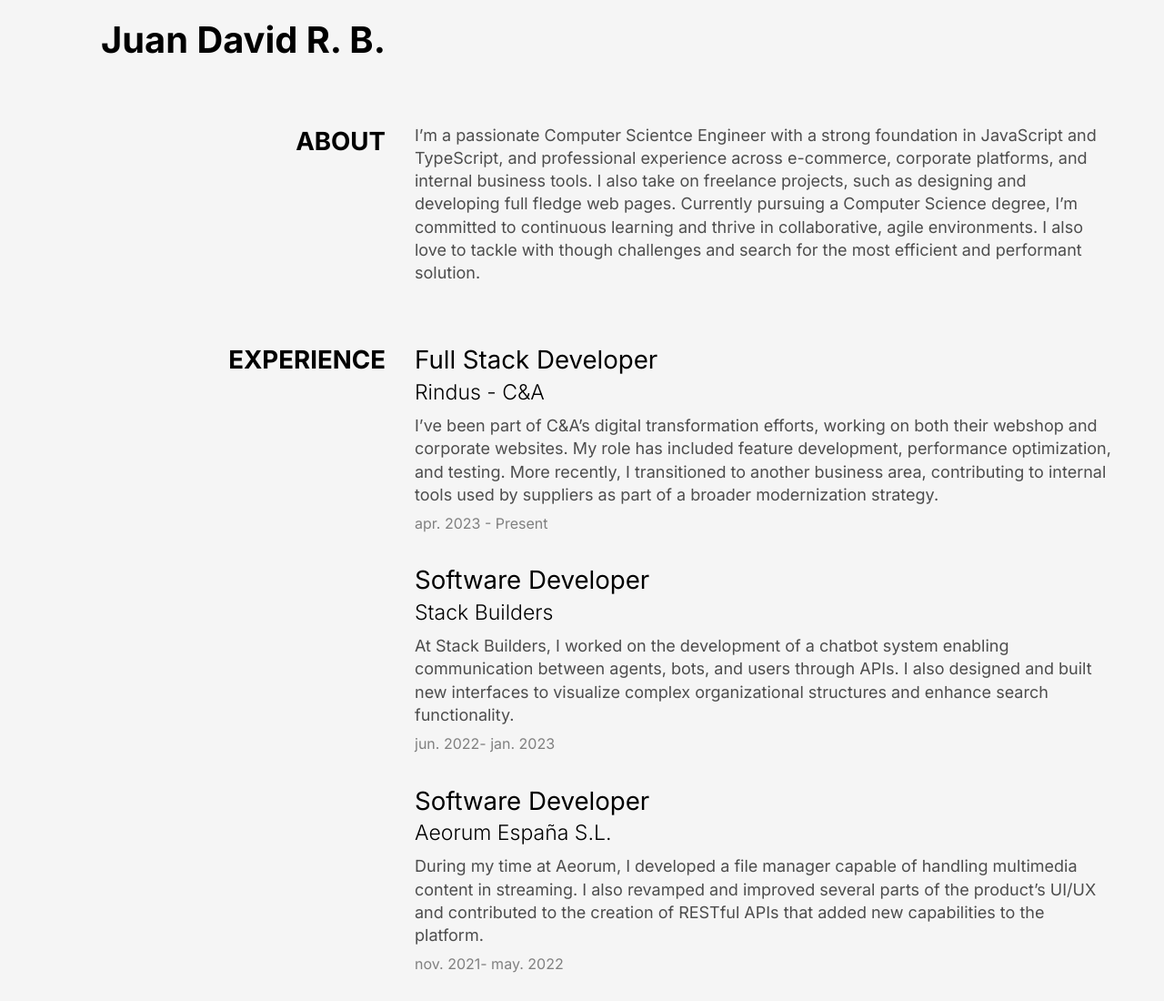
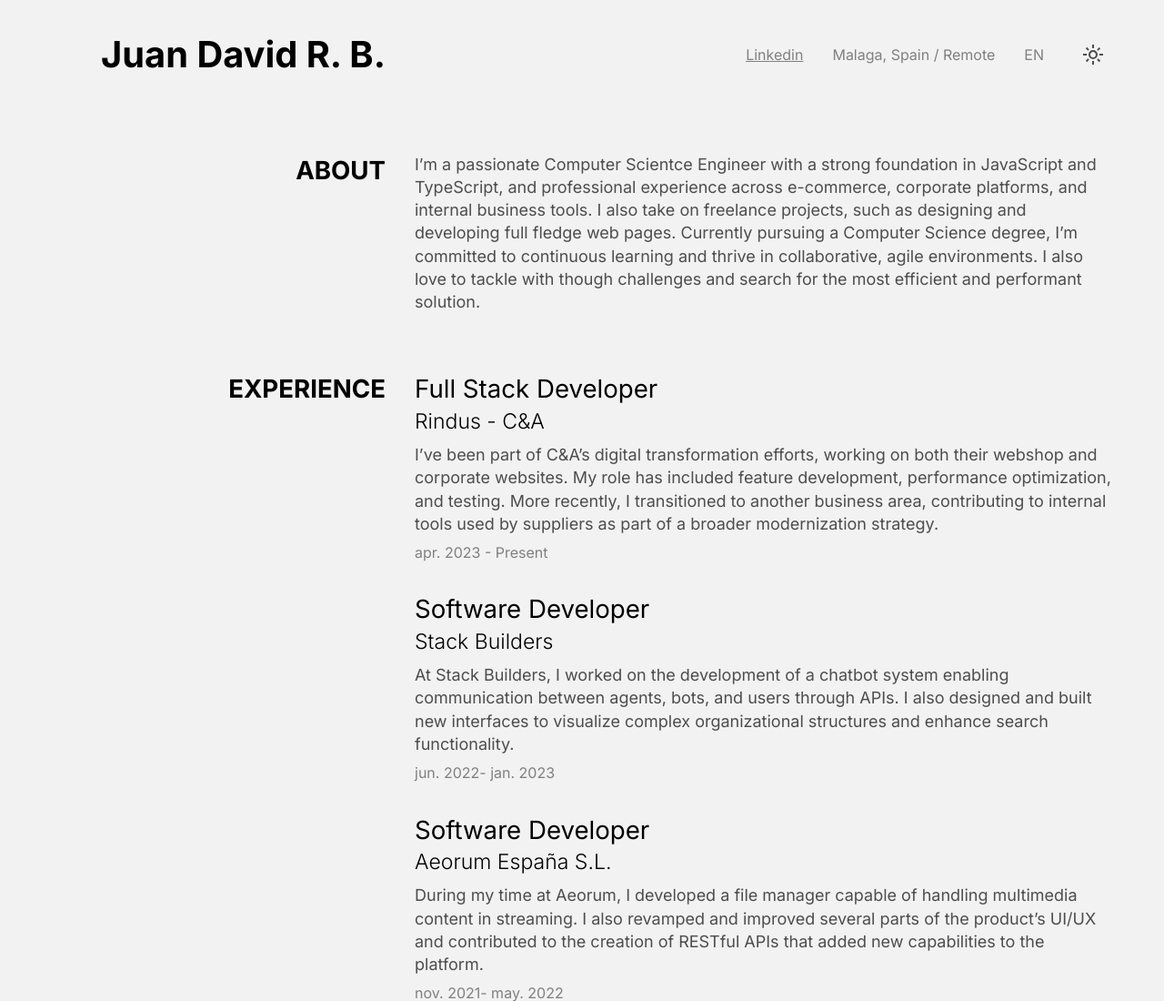
Before and after one commit to jramber/mysite, a plain HTML site: page index.html in a window 1280 px wide. Shown: the top 1100 px of the page at 91% size. Drawn offline with Linux system fonts and the light colour scheme.

Commit message:
add desktop navigation

```diff
--- a/index.html
+++ b/index.html
@@ -12,16 +12,23 @@
 
     </head>
     <body>
-        <nav>
-            <span>linkedin</span>
-            <span>email</span>
-            <span>Malaga, Spain / Remote</span>
-            <span>Language</span>
-            <span>Dark mode icon</span>
-        </nav>
         <div class="grid">
-            <div class="row">
+            <div class="row header">
                 <h1 class="row-title">Juan David R. B.</h1>
+
+                <div class="nav">
+                    <a href="www.linkedin.com/in/juandavidrb" target="_blank">Linkedin</a>
+                    <!-- <span>Email</span> -->
+                    <span>Malaga, Spain / Remote</span>
+                    <span>EN</span>
+                    <div class="svg-touch-area">
+                        <svg class="light-mode-icon" xmlns="http://www.w3.org/2000/svg" height="24px" viewBox="0 -960 960 960" width="24px"><path d="M480-360q50 0 85-35t35-85q0-50-35-85t-85-35q-50 0-85 35t-35 85q0 50 35 85t85 35Zm0 80q-83 0-141.5-58.5T280-480q0-83 58.5-141.5T480-680q83 0 141.5 58.5T680-480q0 83-58.5 141.5T480-280ZM200-440H40v-80h160v80Zm720 0H760v-80h160v80ZM440-760v-160h80v160h-80Zm0 720v-160h80v160h-80ZM256-650l-101-97 57-59 96 100-52 56Zm492 496-97-101 53-55 101 97-57 59Zm-98-550 97-101 59 57-100 96-56-52ZM154-212l101-97 55 53-97 101-59-57Zm326-268Z"/></svg>
+                        <svg class="dark-mode-icon" xmlns="http://www.w3.org/2000/svg" height="24px" viewBox="0 -960 960 960" width="24px"><path d="M480-120q-150 0-255-105T120-480q0-150 105-255t255-105q14 0 27.5 1t26.5 3q-41 29-65.5 75.5T444-660q0 90 63 153t153 63q55 0 101-24.5t75-65.5q2 13 3 26.5t1 27.5q0 150-105 255T480-120Zm0-80q88 0 158-48.5T740-375q-20 5-40 8t-40 3q-123 0-209.5-86.5T364-660q0-20 3-40t8-40q-78 32-126.5 102T200-480q0 116 82 198t198 82Zm-10-270Z"/></svg>
+                    </div>
+                </div>
+                <div class="svg-touch-area options">
+                    <svg xmlns="http://www.w3.org/2000/svg" height="24px" viewBox="0 -960 960 960" width="24px" fill="#e3e3e3"><path d="M480-160q-33 0-56.5-23.5T400-240q0-33 23.5-56.5T480-320q33 0 56.5 23.5T560-240q0 33-23.5 56.5T480-160Zm0-240q-33 0-56.5-23.5T400-480q0-33 23.5-56.5T480-560q33 0 56.5 23.5T560-480q0 33-23.5 56.5T480-400Zm0-240q-33 0-56.5-23.5T400-720q0-33 23.5-56.5T480-800q33 0 56.5 23.5T560-720q0 33-23.5 56.5T480-640Z"/></svg>
+                </div>
             </div>
 
             <div class="row">
--- a/style.css
+++ b/style.css
@@ -13,6 +13,8 @@
     --gray700: hsl(0, 0%, 30%);
     --gray500: hsl(0, 0%, 50%);
     --gray0: hsl(0, 0%, 0%);
+
+    --bg: hsl(0, 0%, 95%);
 
 }
 
@@ -31,8 +33,8 @@ html {
 }
 
 body {
-    background-color: #f5f5f5;
-    color: #333;
+    background-color: var(--bg);
+    color: var(--gray700);
     line-height: 1.6;
 }
 
@@ -77,7 +79,6 @@ a {
 
 .grid {
     display: grid;
-    /* grid-template-columns: repeat(auto-fill, minmax(300px, 1fr)); */
     grid-template-columns: repeat(3, 1fr);
     column-gap: 2rem;
     row-gap: 4rem;
@@ -86,7 +87,7 @@ a {
     max-width: 1200px;
     margin: 0 auto;
 
-    @media (max-width: 768px) {
+    @media (max-width: 992px) {
         grid-template-columns: 1fr;
         column-gap: 0;
         row-gap: 3rem;
@@ -100,29 +101,43 @@ a {
     row-gap: 2rem;
     column-gap: 2rem;
 
-
-    @media (max-width: 768px) {
+    @media (max-width: 992px) {
         grid-template-columns: 1fr;
         row-gap: 0.5rem;
         column-gap: 0;
     }
+
+    &.header {
+        position: sticky;
+        top: 0;
+        background-color: var(--bg);
+        padding: 1rem 0;
+
+        & .options {
+            display: none;
         }
 
-.row-title {
+        & .row-title {
+            align-self: center;
+        }
+    }
+
+    & .row-title {
         grid-column: span 1;
         justify-self: right;
 
-    @media (max-width: 768px) {
+        @media (max-width: 992px) {
             justify-self: left;
         }
     }
 
-.row-content {
+    & .row-content {
         display: grid;
         grid-column: span 2;
         grid-template-columns: repeat(2, 1fr);
         gap: 2rem;
         grid-auto-columns: 1fr;
+    }
 }
 
 h1 {
@@ -133,22 +148,34 @@ h1 {
     display: none;
 }
 
-nav {
-    display: none;
-
-    grid-column: 2 / -2;
-    /* display: flex; */
+.nav {
+    grid-column: span 2;
+    display: flex;
+    justify-self: flex-end;
     justify-content: flex-end;
     gap: 2rem;
     align-items: center;
-    padding: 1rem;
-    max-width: 1200px;
-    margin: 0 auto;
+
+    & .svg-touch-area {
+        width: 44px;
+        height: 44px;
+        display: grid;
+        place-items: center;
+        cursor: pointer;
+
+        & .dark-mode-icon {
+            display: none;
+        }
     }
 
-nav span {
+    & svg {
+        fill: var(--gray700);
+    }
+
+    & span, a {
         font: var(--p2);
-    color: var(--gray700);
+        color: var(--gray500);
+    }
 }
 
 .card {
```
Lines whose indentation alone changed are shown as unchanged.
